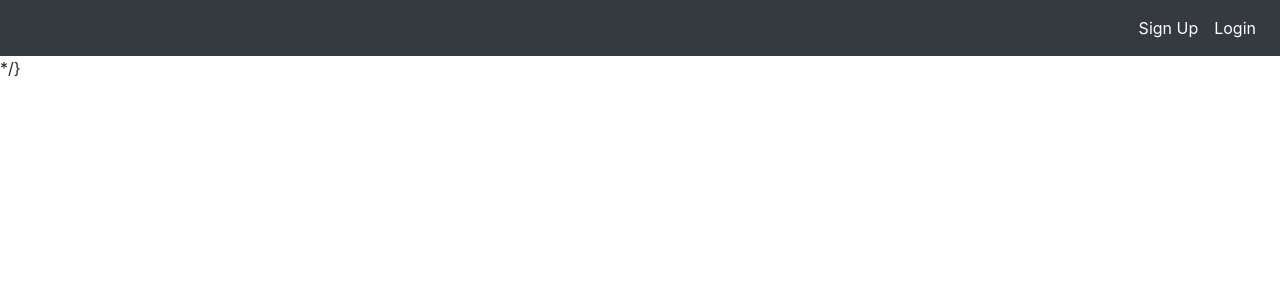
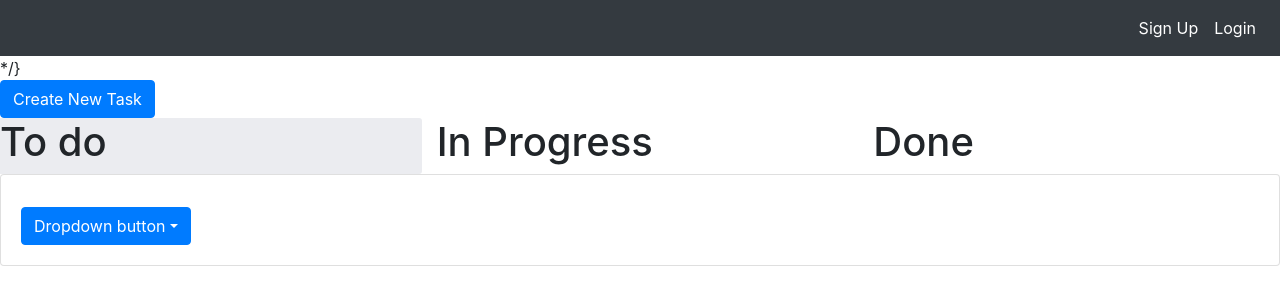
Before and after one commit to leticiaroncero/taskify-react, a React (Create React App) app in the folder client/: page /tasks in a window 1280 px wide. Shown: the top 304 px of the page. Built offline with nearby package versions, Linux system fonts and the light colour scheme.

Commit message:
add tasks page and task card component

```diff
--- a/client/src/App.js
+++ b/client/src/App.js
@@ -9,6 +9,7 @@ import NavTabs from "./components/NavTabs";
 import Signup from "./pages/Signup";
 import Login from "./pages/Login";
 import ProjectForm from "./pages/ProjectForm"
+import Tasks from "./pages/Tasks";
 class App extends Component {
 
   state = {
@@ -34,7 +35,8 @@ class App extends Component {
           {/* //     loggedIn={this.state.loggedIn} */}
           {/* //   />} /> */} */}
           <Route exact path="/projects" component={Projects} />
-          <Route exact path="/projects/add" component = {ProjectForm}/>
+          <Route exact path="/projects/add" component={ProjectForm} />
+          <Route exact path="/tasks" component={Tasks} />
         </div>
       </Router>
     );
--- /dev/null
+++ b/client/src/components/TaskCard/index.js
@@ -0,0 +1,33 @@
+import React, { Component } from "react";
+// import "./style.css";
+import Card from 'react-bootstrap/Card';
+// import Button from 'react-bootstrap/Button';
+import Dropdown from 'react-bootstrap/Dropdown'
+import DropdownButton from 'react-bootstrap/DropdownButton'
+
+class TaskCard extends Component {
+
+    render() {
+        return (
+            <div>
+                <Card>
+                    <Card.Body>
+                        <Card.Title>{this.props.title}</Card.Title>
+                        <DropdownButton id="dropdown-basic-button" title="Dropdown button">
+                            <Dropdown.Item eventKey="1" active>To Do</Dropdown.Item>
+                            <Dropdown.Item eventKey="2">In Progress</Dropdown.Item>
+                            <Dropdown.Item eventKey="3">Done</Dropdown.Item>
+                        </DropdownButton>
+                    </Card.Body>
+                </Card>
+
+            </div>
+        )
+
+    }
+
+
+
+}
+
+export default TaskCard;
--- /dev/null
+++ b/client/src/pages/Tasks.js
@@ -0,0 +1,34 @@
+import React, { Component } from "react";
+import Button from 'react-bootstrap/Button'
+import Row from 'react-bootstrap/Row'
+import Col from 'react-bootstrap/Col'
+// import API from "../utils/API";
+import TaskCard from "../components/TaskCard";
+
+class Tasks extends Component {
+
+    style = {
+        backgroundColor: "#ebecf0",
+        borderRadius: "3px",
+        border: "1px",
+        // maxHeight: "100%"
+    };
+
+    render() {
+        return (
+            <div>
+                <Button href="#">Create New Task</Button>
+
+                <Row>
+                    <Col sm style={this.style}><h1>To do</h1></Col>
+                    <Col sm><h1>In Progress</h1></Col>
+                    <Col sm><h1>Done</h1></Col>
+                </Row>
+
+                <TaskCard/>
+            </div>
+        )
+    }
+}
+
+export default Tasks;
```
Also changed, not shown: client/src/components/TaskCard/style.js (added).
